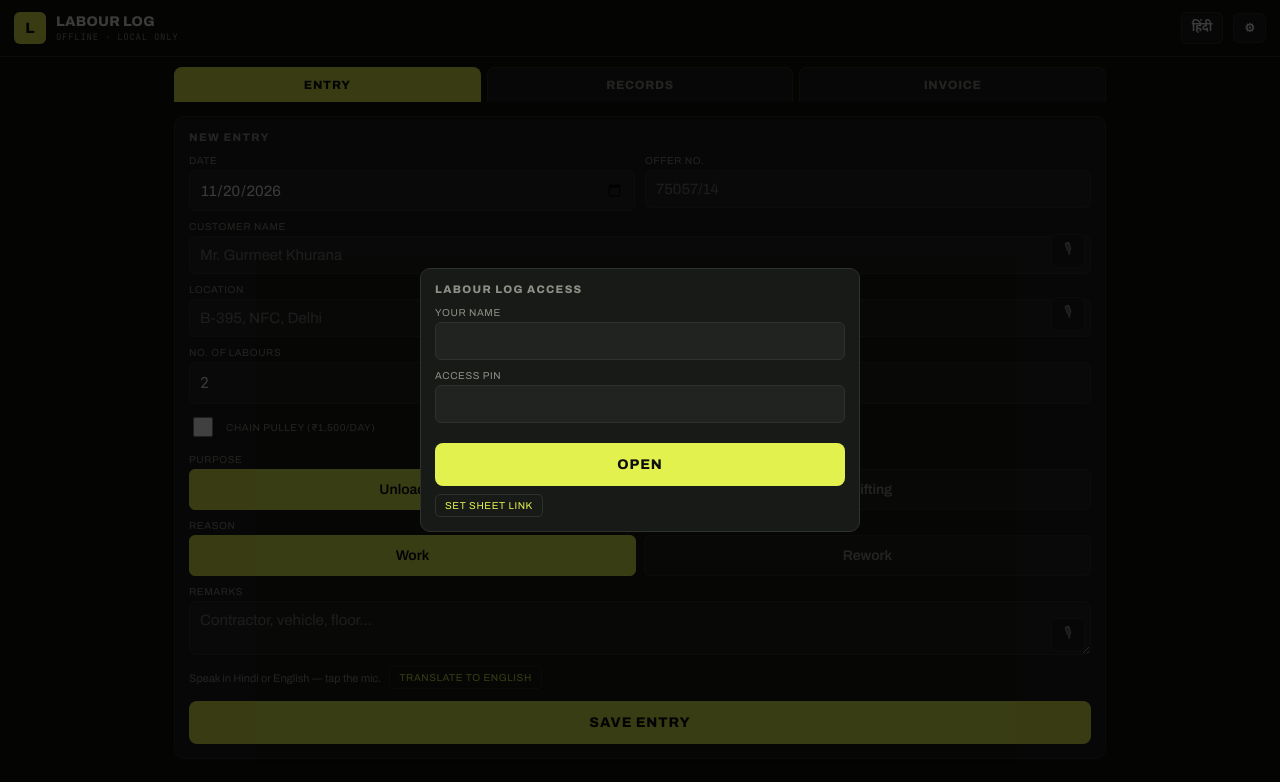
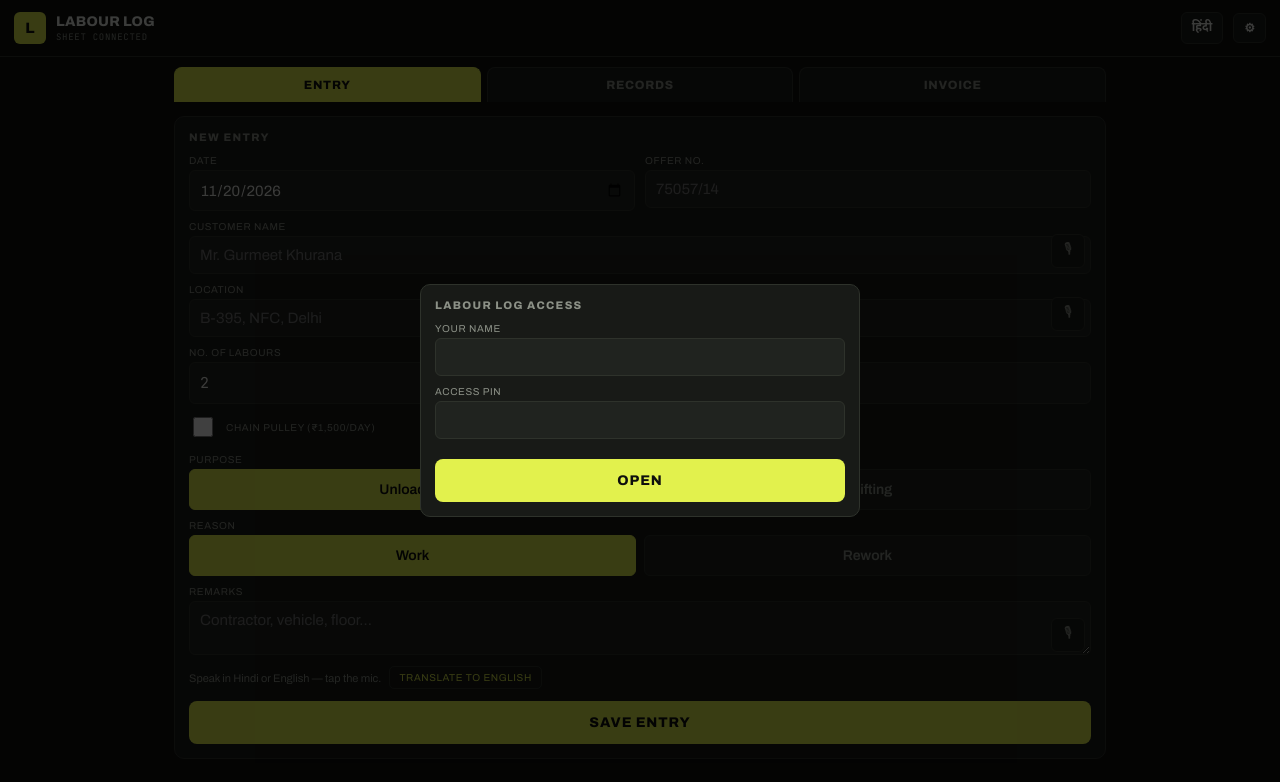
Before and after one commit to vishalsaini-afk/loading-shifting, a plain HTML site: page index.html in a window 1280 px wide. Drawn offline with Linux system fonts and the light colour scheme.

Commit message:
Labour Log: set shared sheet link
Co-Authored-By: Claude Opus 5.5 <noreply@anthropic.com>
Claude-Session: https://claude.ai/code/session_01SSbpr9oQL1j8j1BRuBEJ2f

```diff
--- a/index.html
+++ b/index.html
@@ -458,7 +458,7 @@ const entryAmt=e=>(Number(e.labours)||0)*(Number(e.rate)||0)+pulleyCost(e);
 /* ================= ONE SHARED SHEET =================
    Paste the Apps Script /exec URL here ONCE. Every phone then uses the
    same sheet automatically — nobody has to set anything up. */
-const SHEET_URL='';
+const SHEET_URL='https://script.google.com/macros/s/AKfycbxnfeXlM8IWE2MpDze8o1z7rnfUzpchlvZnjkDG4zQsHLvjkqzIkTzHdYZjTOyj_WA0/exec';
 
 /* ================= state ================= */
 const KEY='lingel_labour_v2', SET='lingel_labour_set';
```
